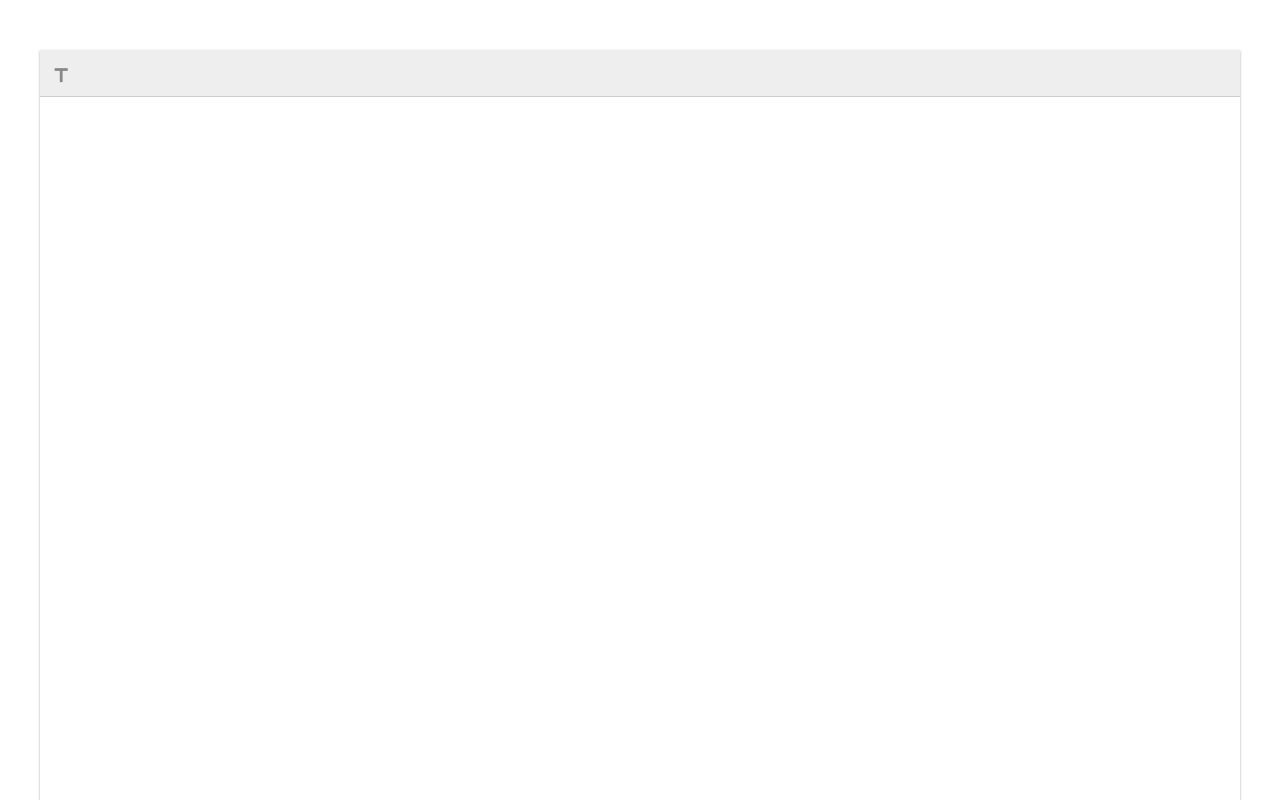
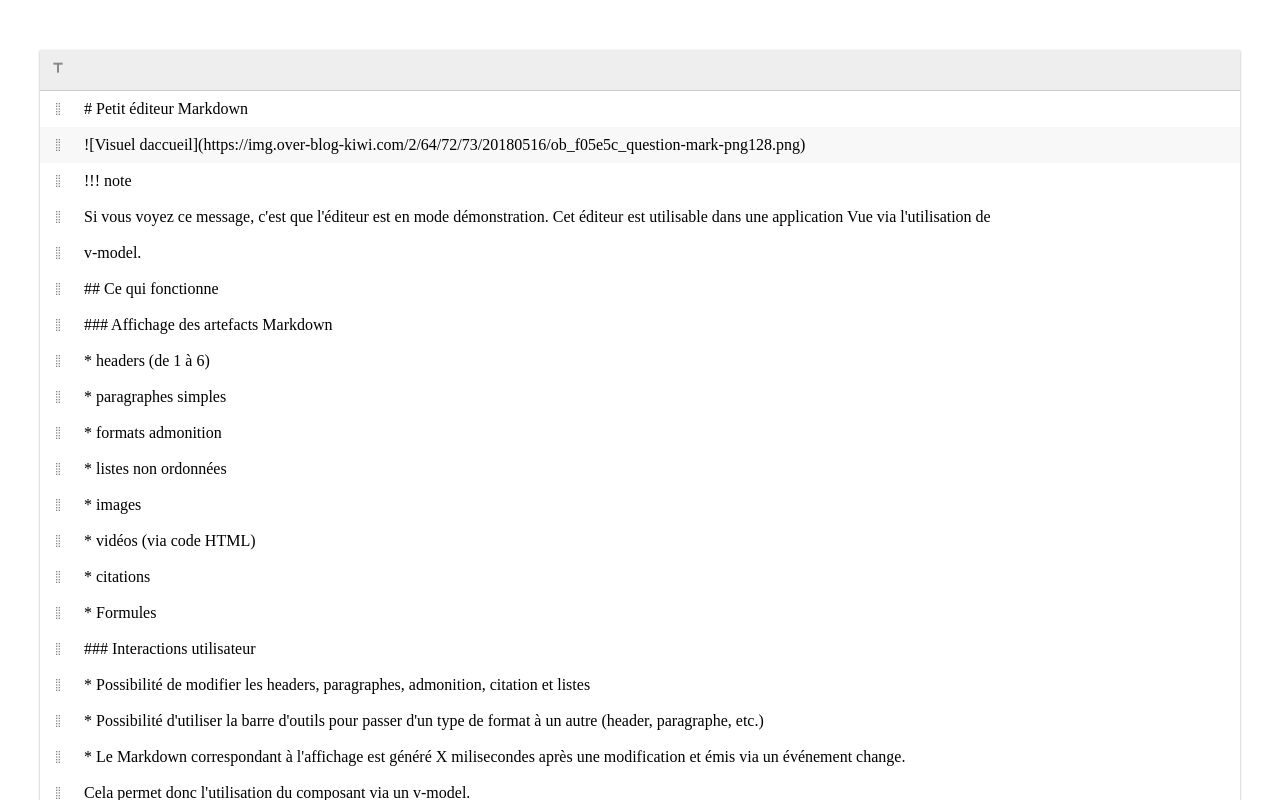
Before and after one commit to Jacques-herrmann/Heisenberg, a Vue app: page / in a window 1280 px wide. Shown: the top 800 px of the page. Built offline with nearby package versions, Linux system fonts and the light colour scheme; the HTML template or start-up script is replaced by a standard one.

Commit message:
Implement block selection and paragraph type

```diff
--- a/src/App.vue
+++ b/src/App.vue
@@ -1,16 +1,82 @@
 <template>
     <div id="app">
-        <md-editor></md-editor>
+        <md-editor v-model="md"></md-editor>
     </div>
 </template>
 
 <script>
-    import mdEditor from './components/mdEditor.vue'
-    export default {
+    import Vue from 'vue'
+    import Component from 'vue-class-component';
+    import mdEditor from './components/mdEditor.vue';
+
+    export default @Component({
         components: {
-            'md-editor': mdEditor
+            'md-editor': mdEditor,
         }
+    })
 
+     class App extends Vue {
+        md = `
+# Petit éditeur Markdown
+
+![Visuel daccueil](https://img.over-blog-kiwi.com/2/64/72/73/20180516/ob_f05e5c_question-mark-png128.png)
+
+!!! note
+    Si vous voyez ce message, c'est que l'éditeur est en mode démonstration. Cet éditeur est utilisable dans une application Vue via l'utilisation de
+    v-model.
+
+## Ce qui fonctionne
+
+### Affichage des artefacts Markdown
+
+* headers (de 1 à 6)
+* paragraphes simples
+* formats admonition
+* listes non ordonnées
+* images
+* vidéos (via code HTML)
+* citations
+* Formules
+
+### Interactions utilisateur
+
+* Possibilité de modifier les headers, paragraphes, admonition, citation et listes
+* Possibilité d'utiliser la barre d'outils pour passer d'un type de format à un autre (header, paragraphe, etc.)
+* Le Markdown correspondant à l'affichage est généré X milisecondes après une modification et émis via un événement change.
+  Cela permet donc l'utilisation du composant via un v-model.
+
+## Ce qui doit être ajouté
+
+### Affichage des artefacts Markdown
+
+* Tableaux
+* formatage (liens, gras, italique, souligné, barré)
+
+### Interactions utilisateur
+
+* insérer une image
+* modifier une image
+* insérer une vidéo
+* modifier une vidéo
+* insérer une formule
+* modifier une formule
+
+
+## Exemples d'usage
+
+### Vidéo avec légende
+
+<video controls src="http://v2v.cc/~j/theora_testsuite/320x240.ogg">Texte alternatif</video>
+
+> Légende d'un média ou citation
+
+
+### Formule mathématique
+
+$$f(x) = ax +3$$
+
+
+        `
     }
 </script>
 <style>
--- a/src/components/mdEditor.vue
+++ b/src/components/mdEditor.vue
@@ -1,9 +1,22 @@
 <template>
     <div class="MDEditor">
         <div class="MDEditor__controls-bar">
-            <button><i class="mdi mdi-format-title"></i></button>
+            <button class="MDEditor__button">
+                <i class="mdi mdi-format-title" />
+            </button>
         </div>
-        {{ value }}
+        <div
+            :class="'MDEditor__md-block' +
+             (internal.currentItemIndex === index ? ' MDEditor__md-block--selected': '')"
+            v-for="(item, index) in structuredContent"
+            :key="index"
+            @click="ui.selectBlock(index)"
+        >
+            <button class="MDEditor__button MDEditor__button--dragable">
+                <i class="mdi mdi-drag-vertical" />
+            </button>
+            <p class="MDEditor__content" v-if="item.type === 'p'" :contenteditable="editMode">{{ item.content }}</p>
+        </div>
     </div>
 </template>
 
@@ -14,70 +27,14 @@
     export default @Component({
         props: {
             value: {
-                type: 'String',
-                value: `
-# Petit éditeur Markdown
-
-![Visuel daccueil](https://img.over-blog-kiwi.com/2/64/72/73/20180516/ob_f05e5c_question-mark-png128.png)
-
-!!! note
-    Si vous voyez ce message, c'est que l'éditeur est en mode démonstration. Cet éditeur est utilisable dans une application Vue via l'utilisation de
-    v-model.
-
-## Ce qui fonctionne
-
-### Affichage des artefacts Markdown
-
-* headers (de 1 à 6)
-* paragraphes simples
-* formats admonition
-* listes non ordonnées
-* images
-* vidéos (via code HTML)
-* citations
-* Formules
-
-### Interactions utilisateur
-
-* Possibilité de modifier les headers, paragraphes, admonition, citation et listes
-* Possibilité d'utiliser la barre d'outils pour passer d'un type de format à un autre (header, paragraphe, etc.)
-* Le Markdown correspondant à l'affichage est généré X milisecondes après une modification et émis via un événement change.
-  Cela permet donc l'utilisation du composant via un v-model.
-
-## Ce qui doit être ajouté
-
-### Affichage des artefacts Markdown
-
-* Tableaux
-* formatage (liens, gras, italique, souligné, barré)
-
-### Interactions utilisateur
-
-* insérer une image
-* modifier une image
-* insérer une vidéo
-* modifier une vidéo
-* insérer une formule
-* modifier une formule
-
-
-## Exemples d'usage
-
-### Vidéo avec légende
-
-<video controls src="http://v2v.cc/~j/theora_testsuite/320x240.ogg">Texte alternatif</video>
-
-> Légende d'un média ou citation
-
-
-### Formule mathématique
-
-$$f(x) = ax +3$$
-
-
-        `
+                type: String,
+                default: ""
+            },
+            editMode: {
+                type: Boolean,
+                default: true
             }
-        }
+        },
     })
 
      class MDEditor extends Vue {
@@ -102,8 +59,35 @@ $$f(x) = ax +3$$
             styles: {},
             /*-------------------------------------------------------------------------------------------*/
             /** MarkDown to structured content array **/
-            parseBlock: () => {},
-            encodeFromMD: () => {},
+            getBlockType: (block) => {
+                let blockType = null;
+                !block.length <=0 ? blockType = 'p': null;
+                !blockType ? blockType = 'undefined': null;
+                return blockType
+            },
+            parseBlock: {
+                paragraph: (md) => {
+                    return {
+                        type: 'p',
+                        content: md,
+                    };
+                }
+            },
+            encodeFromMD: (md) => {
+                const blocks = md.split('\n');
+                let currentBlockType = null;
+                let structuredContent = [];
+
+                console.log(blocks);
+                for (let block of blocks) {
+                    currentBlockType = this.codec.getBlockType(block);
+
+                    if (currentBlockType && currentBlockType === 'p') {
+                        structuredContent.splice(structuredContent.length, 0, this.codec.parseBlock.paragraph(block))
+                    }
+                }
+                return structuredContent;
+            },
             /** Markdown text to HTML content **/
             encodeHtMLFromText: () => {},
             /** Translate HTML view into markdown **/
@@ -114,8 +98,11 @@ $$f(x) = ax +3$$
          * Everything about user interaction <=> block management including switch, remove, type change
          **/
         ui = {
-            deleteItemAt: () => {},
-            moveItemAt: () => {},
+            selectBlock: (index) => {
+                this.internal.currentItemIndex = index
+            },
+            deleteBlockAt: () => {},
+            moveBlock: () => {},
 
             /** Handling keypress event and respective behaviors functions **/
             keyPressed: () => {},
@@ -158,33 +145,54 @@ $$f(x) = ax +3$$
             storeState: () => {},
             undoState: () => {},
             redoState: () => {},
+        };
+
+        mounted() {
+            this.structuredContent = this.codec.encodeFromMD(this.value);
         }
     }
 </script>
-
 <style lang="stylus">
 .MDEditor
-    height 1000px
     width 1200px
     margin 50px auto
     box-shadow 0 1px 3px rgba(0,0,0,0.12), 0 1px 2px rgba(0,0,0,0.24)
     &__controls-bar
-        height 46px
+        height 40px
         background #eee
         position -webkit-sticky
         position sticky
         text-align left
         border-bottom 1px solid #ccc
-        & button
+    &__button
         background transparent
         border-color transparent
-            font-size 0.7em
         font-weight normal
-            height 46px
-            padding 12px 8px
+        height 36px
+        padding 8px
         color #888
+        cursor pointer
         transition all 0.3s ease
         & i
-                font-size 2em
+            font-size 1.2em
+        &--dragable
+            cursor grab
+    &__md-block
+        display flex
+        align-items center
+        justify-content flex-start
+        &--selected
+            background-color #F8F8F8
+        &:hover
+            background-color #F8F8F8
+    &__content
+        flex-grow 2
+        outline none
+        cursor pointer
+    & p
+        padding 8px
+        margin 0
+
+
 
 </style>
--- a/webpack.config.js
+++ b/webpack.config.js
@@ -14,6 +14,9 @@ let config = {
     resolve: {
         extensions: ['.mjs', '.js', '.vue', '.css']
     },
+    // devServer: {
+	//     noInfo: true, // Hide runing informations from terminal
+    // },
     module: { // loader list
         rules: [
             { // resolve .js file with babel
```
Lines whose indentation alone changed are shown as unchanged.
